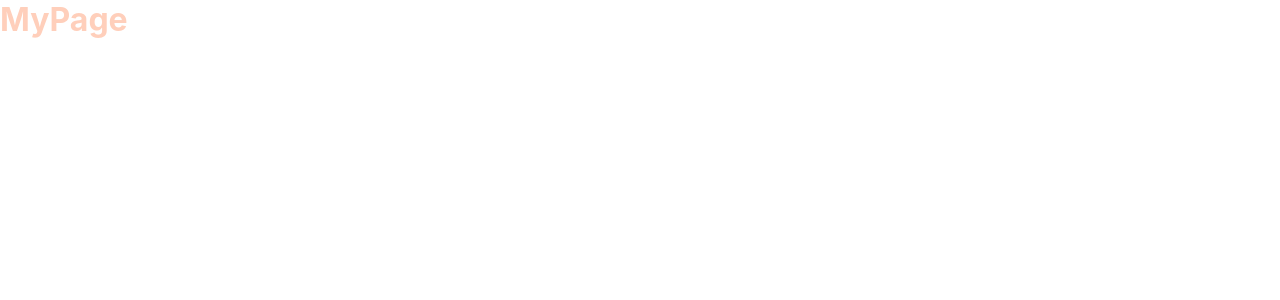
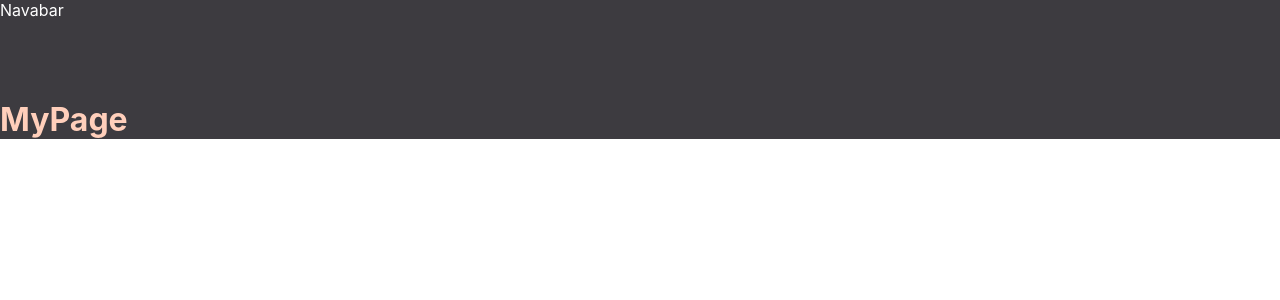
Before and after one commit to pangil5634/pangil5634, a React (Create React App) app in the folder pangil5634_introduce/: page /mypage in a window 1280 px wide. Shown: the top 300 px of the page. Built offline with nearby package versions, Linux system fonts and the light colour scheme.

Commit message:
feat : Header

```diff
--- /dev/null
+++ b/pangil5634_introduce/src/Components/Header/Header.js
@@ -0,0 +1,18 @@
+import styled from "styled-components";
+import { ContainerBase } from "../Layout/ContainerBase";
+import { Outlet } from 'react-router-dom';
+import NavBar from "./NavBar";
+
+function Header() {
+    return (
+        <ContainerHeader>
+            <NavBar />
+            <Outlet/>
+        </ContainerHeader>
+    );
+}
+
+const ContainerHeader = styled(ContainerBase)`
+
+`
+export default Header;
--- /dev/null
+++ b/pangil5634_introduce/src/Components/Header/NavBar.js
@@ -0,0 +1,20 @@
+import styled from "styled-components";
+import { ContainerBase } from "../Layout/ContainerBase";
+
+function NavBar() {
+    return (
+        <ContainerNavBar>
+            Navabar
+        </ContainerNavBar>
+    );
+}
+
+
+const ContainerNavBar = styled(ContainerBase)`
+    height : 100px;
+
+    background-color: ${({ theme }) => theme.colors.black_100};
+    color : ${({theme}) => theme.colors.white_100}
+
+`
+export default NavBar;
--- a/pangil5634_introduce/src/Routers.js
+++ b/pangil5634_introduce/src/Routers.js
@@ -1,12 +1,15 @@
 import {Route, Routes} from "react-router-dom";
 import HomePage from "./Pages/HomePage/HomePage";
 import MyPage from "./Pages/MyPage/MyPage";
+import Header from "./Components/Header/Header";
 
 function Routers() {
     return (
         <Routes>
-            <Route path="/" index="index" element={<HomePage />}/>
-            <Route path="/mypage" element={<MyPage/>}/>
+            <Route element = {<Header/>}>
+                <Route path="/" index="index" element={<HomePage />}/>
+                <Route path="/mypage" element={<MyPage />} />
+            </Route>
         </Routes>
     );
 }
```
